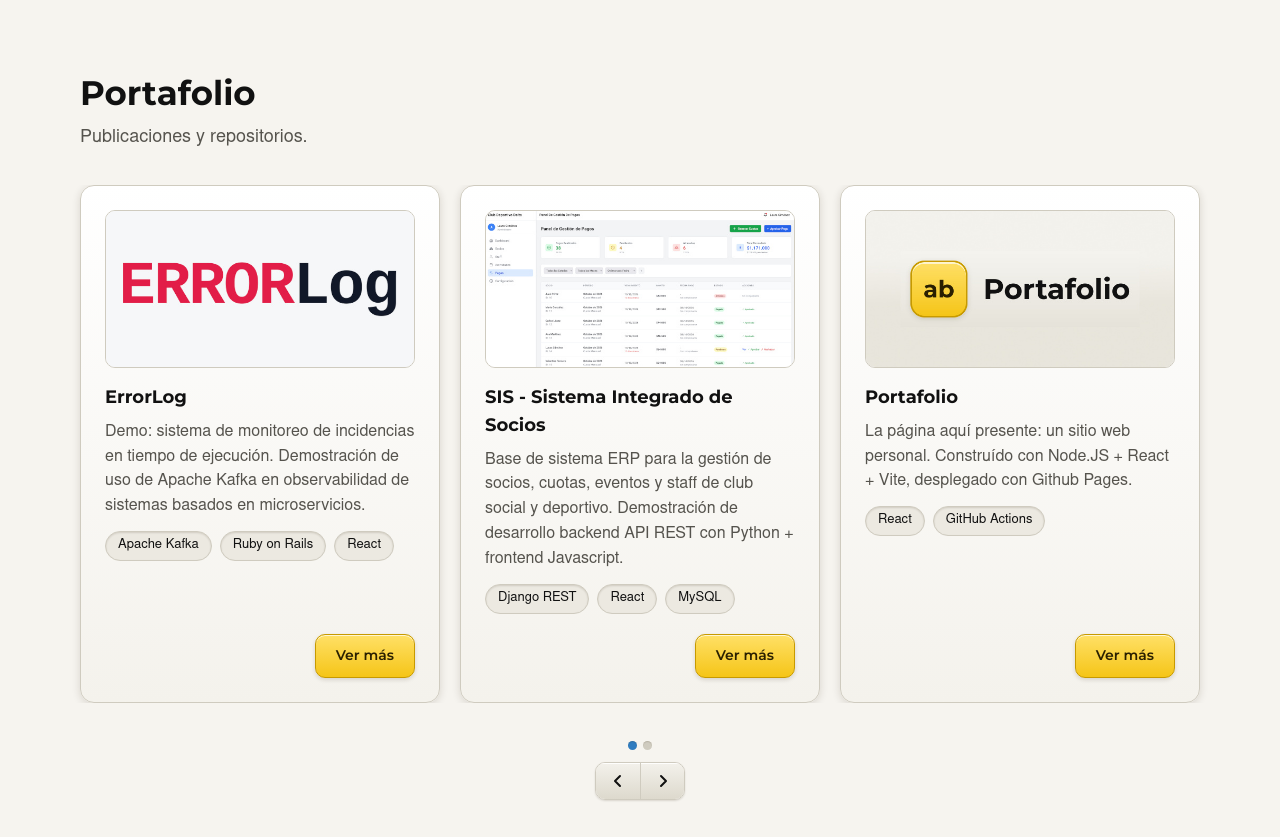
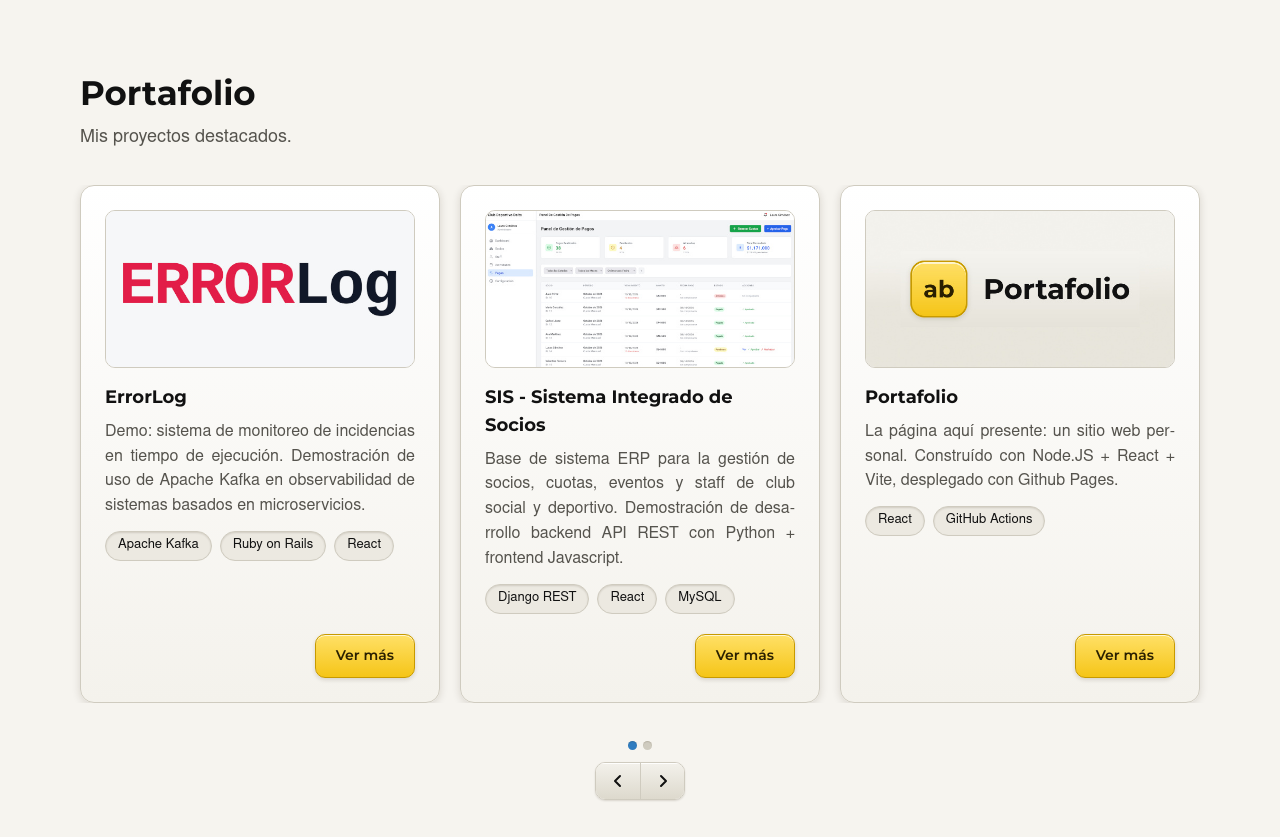
Before and after one commit to JeroAita/jeroaita.github.io, a React (Vite) app: page / in a window 1280 px wide. Shown: the part 1960-2797 px from the top of the page. Built offline with nearby package versions, Linux system fonts and the light colour scheme.

Commit message:
Refinamiento general 6

```diff
--- a/src/components/Footer.tsx
+++ b/src/components/Footer.tsx
@@ -1,12 +1,21 @@
-import { profile } from '../data/content'
+import { profile, site } from '../data/content'
 
 export default function Footer() {
+  const logoSrc = site.logo || site.mark || '/images/icons/bush_logo.png'
+
   return (
     <footer id="contacto" className="foot">
-      <div className="foot-in">
-        <div><h3 style={{ margin: '0 0 4px' }}>Hablemos</h3><span style={{ color: 'var(--mute)' }}><a href={`mailto:${profile.email}`}>{profile.email}</a> · <a href={`https://linkedin.com/in/${profile.linkedin}`} target="_blank" rel="noopener noreferrer">LinkedIn</a> · <a href={`https://github.com/${profile.github}`} target="_blank" rel="noopener noreferrer">GitHub</a></span></div>
-        <a className="btn main" href={`mailto:${profile.email}`}>Enviar un correo</a>
-        <div style={{ width: '100%', color: 'var(--mute)', fontSize: 13 }}>© {new Date().getFullYear()} {profile.name}. Todos los derechos reservados.</div>
+      <div className="foot-in foot-stack">
+        <h3>Datos de contacto</h3>
+        <a className="foot-brand" href="#inicio" aria-label={site.name}>
+          <img className="foot-logo" src={logoSrc} alt={site.name} />
+        </a>
+        <p className="foot-links">
+          <a href={`mailto:${profile.email}`}>{profile.email}</a> ·{' '}
+          <a href={`https://linkedin.com/in/${profile.linkedin}`} target="_blank" rel="noopener noreferrer">LinkedIn</a> ·{' '}
+          <a href={`https://github.com/${profile.github}`} target="_blank" rel="noopener noreferrer">GitHub</a>
+        </p>
+        <p className="foot-copy">© {new Date().getFullYear()} {profile.name}. Todos los derechos reservados.</p>
       </div>
     </footer>
   )
--- a/src/data/content.ts
+++ b/src/data/content.ts
@@ -44,6 +44,8 @@ export const navItems = [
 export const sectionLeads = {
   ingenieria: 'Bases sólidas, más pensamiento crítico. Cinco capas de conocimiento que discretamente construyen una comprensión profunda de los sistemas de información.',
   metodologia: 'De una idea a una solución informática, sosteniendo la robustez de las metodologías clásicas e incorporando lo mejor de las nuevas prácticas.',
+  portafolio: 'Mis proyectos destacados.',
+  fotografia: 'Mis fotos favoritas.',
 }
 
 // De arriba hacia abajo, como en la pirámide del mockup.
--- a/src/sections/Photography.tsx
+++ b/src/sections/Photography.tsx
@@ -1,11 +1,11 @@
 import Carousel from '../components/Carousel'
-import { photos } from '../data/content'
+import { photos, sectionLeads } from '../data/content'
 
 export default function Photography() {
   return (
     <section id="fotografia" className="sec">
       <h2>Fotografía</h2>
-      <p className="lead">Mis fotos favoritas.</p>
+      <p className="lead">{sectionLeads.fotografia}</p>
       <Carousel label="Fotos">
         {photos.map((f) => (
           <figure className="pol" key={f.alt}>
--- a/src/sections/Portfolio.tsx
+++ b/src/sections/Portfolio.tsx
@@ -1,5 +1,5 @@
 import Carousel from '../components/Carousel'
-import { projects } from '../data/content'
+import { projects, sectionLeads } from '../data/content'
 
 const PER_PAGE = 3
 const pages = Array.from({ length: Math.ceil(projects.length / PER_PAGE) }, (_, i) => projects.slice(i * PER_PAGE, i * PER_PAGE + PER_PAGE))
@@ -8,7 +8,7 @@ export default function Portfolio() {
   return (
     <section id="portafolio" className="sec">
       <h2>Portafolio</h2>
-      <p className="lead">Publicaciones y repositorios.</p>
+      <p className="lead">{sectionLeads.portafolio}</p>
       <Carousel label="Proyectos" wide>
         {pages.map((page, i) => (
           <div className="grid3" style={{ width: '100%' }} key={i}>
@@ -18,7 +18,7 @@ export default function Portfolio() {
                   ? <img className="shot" src={p.image.src} alt={p.image.alt} loading="lazy" />
                   : <div className="ph" style={{ height: 140, marginBottom: 16 }}>[Captura]</div>}
                 <h3>{p.title}</h3>
-                <p style={{ color: 'var(--mute)' }}>{p.description}</p>
+                <p className="desc" style={{ color: 'var(--mute)' }}>{p.description}</p>
                 <div className="tags">
                   {p.tags.map((t) => <span className="chip" key={t}>{t}</span>)}
                 </div>
--- a/src/styles/base.css
+++ b/src/styles/base.css
@@ -12,7 +12,7 @@ h3 { font-size: 18px; margin: 0 0 8px; }
 .bar { position: sticky; top: 0; z-index: 5; display: flex; align-items: center; justify-content: space-between; gap: 12px; padding: 10px 48px; background: linear-gradient(var(--bar1), var(--bar2)); border-bottom: 1px solid var(--line); box-shadow: 0 1px 0 var(--hi) inset, 0 2px 6px var(--sh); }
 .logo { display: flex; align-items: center; gap: 10px; font-family: var(--font-head); font-size: 18px; font-weight: 700; color: var(--ink); text-decoration: none; }
 .mark { width: 36px; height: 36px; border-radius: 9px; display: flex; align-items: center; justify-content: center; font-size: 15px; color: var(--yt); background: linear-gradient(var(--y1), var(--y2)); border: 1px solid var(--yb); box-shadow: 0 1px 0 rgba(255,255,255,.7) inset, 0 1px 3px var(--sh); }
-.mark-img { width: 36px; height: 36px; border-radius: 9px; display: block; object-fit: contain; border: 1px solid var(--line); box-shadow: 0 1px 0 var(--hi) inset, 0 1px 3px var(--sh); background: #fff; }
+.mark-img { width: 36px; height: 36px; border-radius: 9px; display: block; object-fit: contain; border: 1px solid var(--line); box-shadow: 0 1px 3px var(--sh); }
 .nav { display: flex; gap: 8px; flex-wrap: wrap; justify-content: flex-end; }
 
 .btn { display: inline-flex; align-items: center; justify-content: center; min-height: 44px; padding: 0 20px; border-radius: 10px; font-size: 14px; font-weight: 600; text-decoration: none; color: var(--ink); background: linear-gradient(var(--g1), var(--g2)); border: 1px solid var(--line); box-shadow: 0 1px 0 var(--hi) inset, 0 1px 2px var(--sh); cursor: pointer; }
@@ -22,6 +22,14 @@ h3 { font-size: 18px; margin: 0 0 8px; }
 .btn.main, .btn[aria-pressed="true"] { color: var(--yt); background: linear-gradient(var(--y1), var(--y2)); border-color: var(--yb); box-shadow: 0 1px 0 rgba(255,255,255,.7) inset, 0 2px 4px var(--sh); }
 
 .sec { max-width: 1216px; margin: 0 auto; padding: 88px 48px 0; scroll-margin-top: 56px; }
+.lead,
+.desc {
+  text-align: justify;
+  hyphens: auto;
+  -webkit-hyphens: auto;
+  hyphenate-character: "-";
+  hyphenate-limit-chars: 6 3 3;
+}
 .lead { font-size: 18px; color: var(--mute); max-width: 640px; margin: 0 0 32px; }
 .eyebrow { font-family: var(--font-head); font-size: 12px; font-weight: 600; letter-spacing: .12em; text-transform: uppercase; color: var(--mute); margin: 0 0 8px; }
 .row { display: flex; gap: 10px; flex-wrap: wrap; margin-top: 16px; }
@@ -72,11 +80,19 @@ h3 { font-size: 18px; margin: 0 0 8px; }
 .crow { display: flex; align-items: center; gap: 12px; color: var(--ink); text-decoration: none; font-size: 15px; }
 .crow:hover { filter: brightness(1.04); }
 .crow:hover span:last-child { text-decoration: underline; }
-.foot { margin-top: 96px; padding: 40px 48px; background: linear-gradient(var(--bar1), var(--bar2)); border-top: 1px solid var(--line); box-shadow: 0 1px 0 var(--hi) inset; scroll-margin-top: 72px; }
-.foot-in { max-width: 1120px; margin: 0 auto; display: flex; justify-content: space-between; gap: 24px; flex-wrap: wrap; align-items: center; }
+.foot { margin-top: 96px; padding: 72px 48px; background: linear-gradient(var(--bar1), var(--bar2)); border-top: 1px solid var(--line); box-shadow: 0 1px 0 var(--hi) inset; scroll-margin-top: 72px; }
+.foot-in { max-width: 1120px; margin: 0 auto; }
+.foot-stack { display: flex; flex-direction: column; align-items: center; text-align: center; gap: 16px; }
+.foot-stack h3 { margin: 0; }
+.foot-brand { line-height: 0; }
+.foot-logo { width: 72px; height: 72px; border-radius: 18px; display: block; object-fit: contain; border: 1px solid var(--line); box-shadow: 0 1px 3px var(--sh); }
+.foot-links { margin: 0; color: var(--mute); }
+.foot-copy { margin: 8px 0 0; color: var(--mute); font-size: 13px; }
 
 @media (max-width: 720px) {
-  .bar { padding: 10px 16px; } .sec { padding: 64px 16px 0; } .foot { padding: 32px 16px; }
+  .bar { padding: 10px 16px; } .sec { padding: 64px 16px 0; }
+  .foot { padding: 56px 16px; }
+  .foot-stack { gap: 14px; }
   .hero { gap: 32px; padding-top: 88px; padding-bottom: 32px; }
   .hero h1 { font-size: 36px; }
   .hero-copy { min-width: 0; }
```
